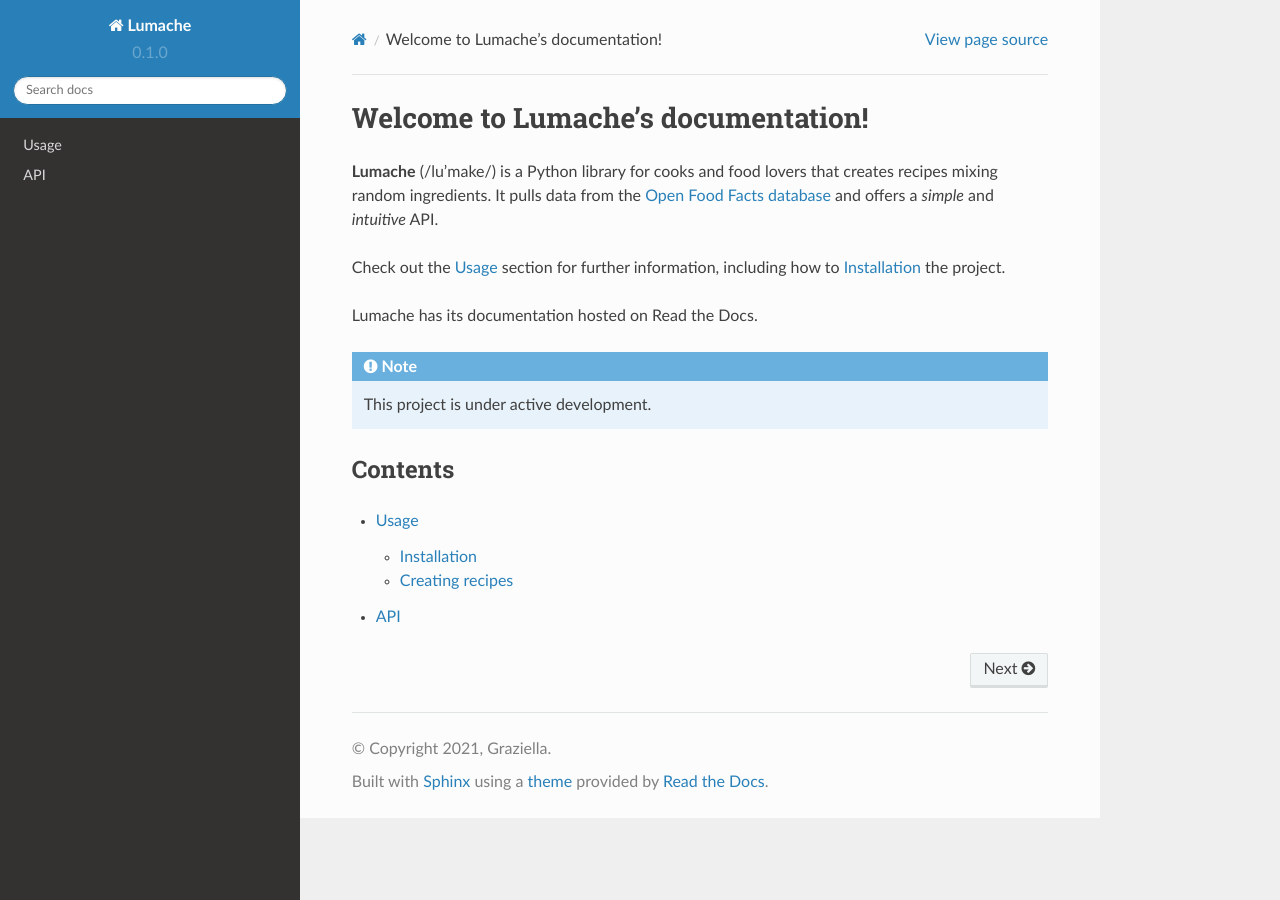
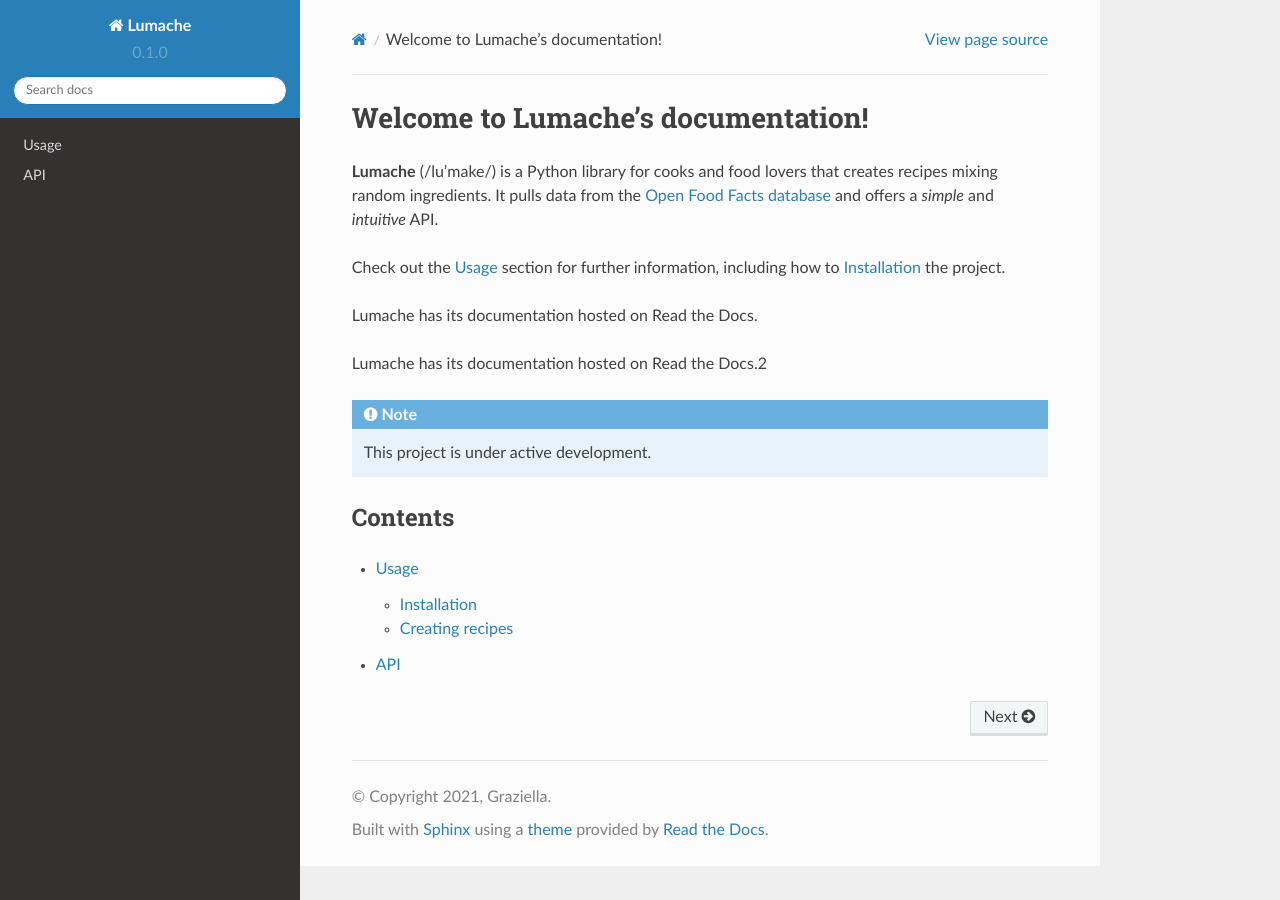
Before and after one commit to yuxki/rtd-tutorial, a Sphinx documentation site: the page built from docs/source/index.rst, in a window 1280 px wide. Built offline with Sphinx 7.4.7 and the Read the Docs theme 2.0.0, drawn with Linux system fonts in a browser that asks for light colours.

Commit message:
Update index.rst

```diff
--- a/docs/source/index.rst
+++ b/docs/source/index.rst
@@ -11,6 +11,8 @@ how to :ref:`installation` the project.
 
 Lumache has its documentation hosted on Read the Docs.
 
+Lumache has its documentation hosted on Read the Docs.2
+
 .. note::
 
    This project is under active development.
```
